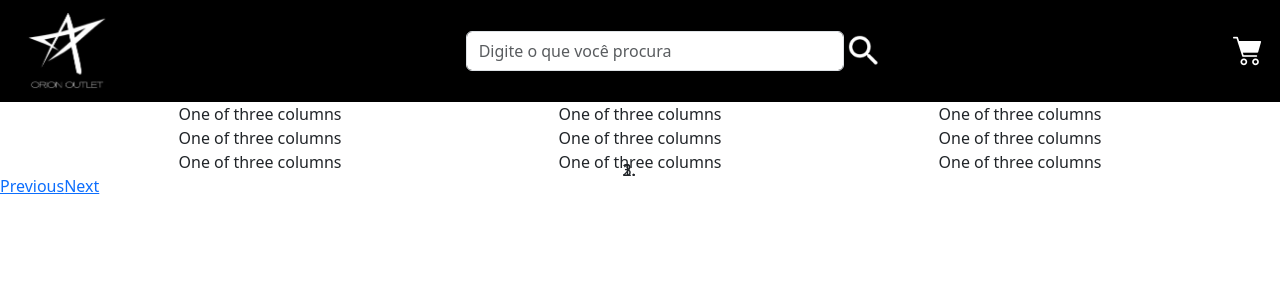
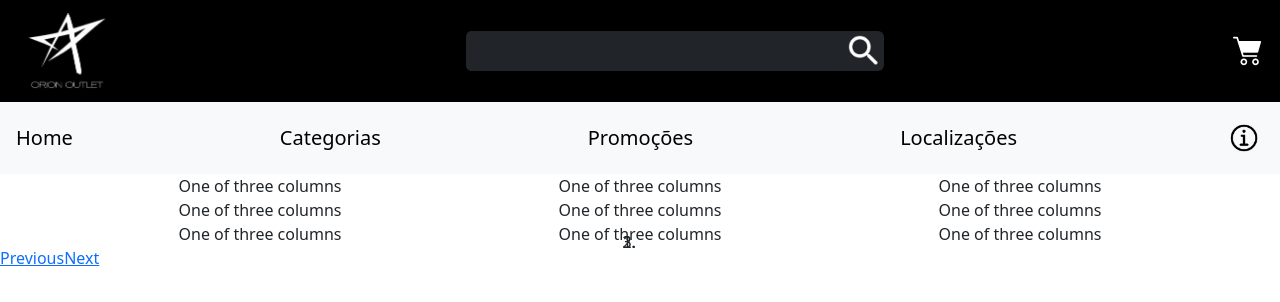
Before and after one commit to GustavoAssuncao02/orion-outlet, a React (Create React App) app: page / in a window 1280 px wide. Shown: the top 302 px of the page. Built offline with nearby package versions, Linux system fonts and the light colour scheme.

Commit message:
Update NavBar

```diff
--- a/src/Components/NavBar/NavBar.css
+++ b/src/Components/NavBar/NavBar.css
@@ -1,7 +0,0 @@
-.researchField{
-    background-color: #FFFFFF;
-    opacity: 35;
-}
-.bg-custom {
-    background-color: rgba(0, 0, 0, 0.3);
-  }
--- a/src/Components/NavBar/NavBar.js
+++ b/src/Components/NavBar/NavBar.js
@@ -1,24 +1,35 @@
 import React from 'react'
 import logo from "../../Assets/Images/logo.png"
 import cart from "../../Assets/Images/Cart.png"
+import info from "../../Assets/Images/info.png"
 import Search from "../../Assets/Images/search.png"
 import Styles from "../NavBar/NavBar.css"
+import "../NavBar/NavBar.css"
 function NavBar() {
     return (
         <div>
             <nav class="navbar bg-black col-12 navbar-expand-lg ">
                 <div class="container-fluid col-12">
-                    <a class="navbar-brand d-flex justify-content-between align-items-center  w-100 col-12">
+                    <a class="navbar-brand d-flex justify-content-between align-items-center  w-100 col-12 ">
                         <img src={logo} alt="Logo" width="110" height="76" class="d-inline-block align-text-top" />
                         <div class="col-4 bg-">
-                        <form class="d-flex bg-searchBar" role="search">
-                            <input class="form-control " type="search" placeholder="Digite o que você procura" aria-label="Search" />
-                            <img src={Search} alt="Search" width="40"/>
-                        </form>
+                            <form class="d-flex bg-dark rounded" role="search">
+                                <input class="form-control bg-dark text-light border-0" type="search" placeholder="Digite o que você procura" aria-label="Search" />
+                                <img src={Search} alt="Search" width="40" />
+                            </form>
                         </div>
-                        <img src={cart} alt="Logo" width="40" class="d-inline-block align-text-top " />
+                        <img src={cart} alt="Logo" width="40" class="d-inline-block align-text-top col-0" />
                     </a>
                 </div>
+            </nav>
+
+
+            <nav class="navbar navbar-expand-lg navbar-light bg-light col-12 justify-content-between p-3">
+                <a class="navbar-brand" href="#">Home</a>
+                <a class="navbar-brand" href="#">Categorias</a>
+                <a class="navbar-brand" href="#">Promoções</a>
+                <a class="navbar-brand" href="#">Localizações</a>
+                <img src={info} alt="Logo" width="40" class="d-inline-block align-text-top col-0" />
             </nav>
         </div>
 
```
Also changed, not shown: src/Assets/Images/info.png (added).
